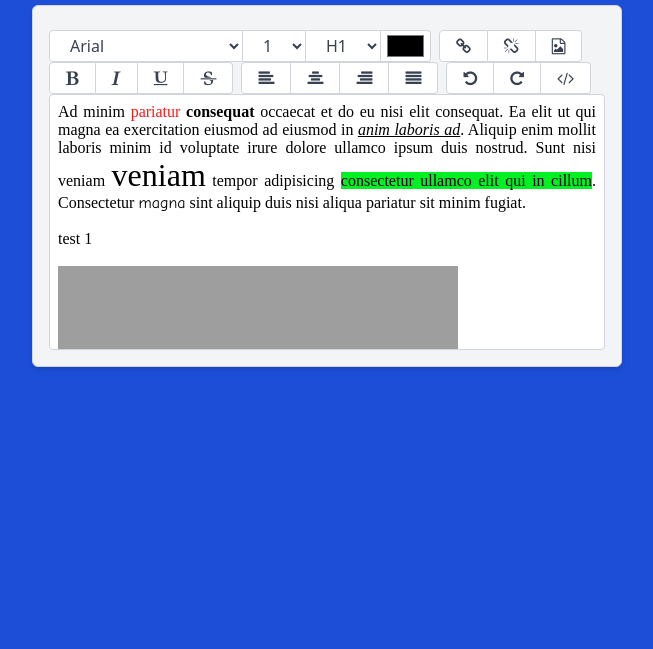
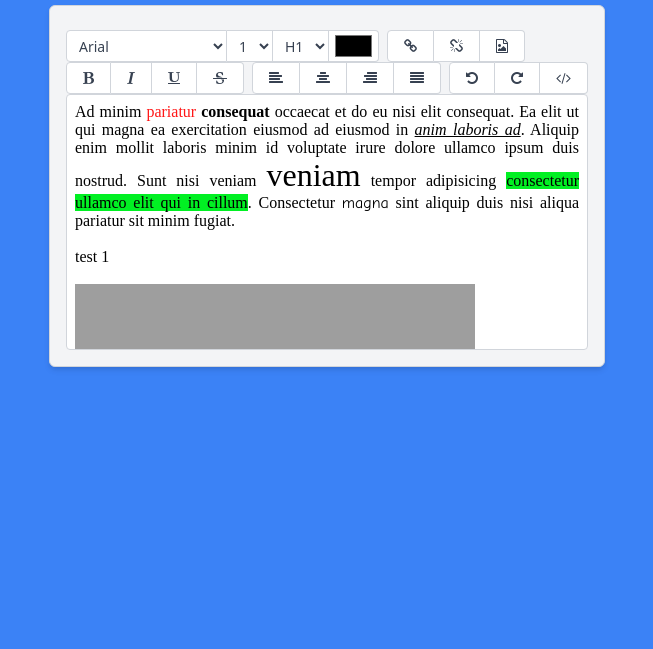
Before and after one commit to fmlimao/wysiwyg, a plain HTML site: page index.html in a window 1280 px wide. Shown: the part 151-800 px from the top of the page, without its empty margins (313-966 px from the left). Drawn offline with nearby package versions, Linux system fonts and the light colour scheme.

Commit message:
Melhorando layout

```diff
--- a/index.html
+++ b/index.html
@@ -10,19 +10,27 @@
     <title>WYSIWYG</title>
 </head>
 
-<body onload="enableEditMode();" class="bg-blue-700 py-16">
+<body onload="enableEditMode();" class="bg-blue-500 py-16">
 
     <h1 class="text-white text-center mb-8 text-6xl font-bold tracking-widest">WYSIWYG</h1>
 
-    <div class="bg-gray-100 border border-gray-300 mx-auto p-4 rounded-md shadow-md" style="width: 590px;">
+    <div class="bg-gray-100 border border-gray-300 mx-auto p-4 rounded-md shadow-md" style="width: 556px;">
 
         <div>
 
             <div class="mb-2 clearfix">
 
                 <div class="inline-flex float-left mr-2">
-                    <select class="bg-white hover:bg-gray-200 border border-gray-300 text-gray-700 px-4 h-8 rounded-l"
-                        onchange="execCmd('fontName', this.value)">
+                    <select class="
+                        bg-white
+                        hover:bg-gray-200
+                        border
+                        border-gray-300
+                        text-gray-700
+                        text-sm
+                        px-2
+                        h-8
+                        rounded-l" onchange="execCmd('fontName', this.value)">
                         <option value="Arial">Arial</option>
                         <option value="Comic Sans MS">Comic Sans MS</option>
                         <option value="Courier">Courier</option>
@@ -31,8 +39,16 @@
                         <option value="Times New Roman">Times New Roman</option>
                     </select>
 
-                    <select class="bg-white hover:bg-gray-200 border border-gray-300 border-l-0 text-gray-700 px-4 h-8"
-                        onchange="execCmd('fontSize', this.value)">
+                    <select class="
+                        bg-white
+                        hover:bg-gray-200
+                        border
+                        border-gray-300
+                        border-l-0
+                        text-gray-700
+                        text-sm
+                        px-2
+                        h-8" onchange="execCmd('fontSize', this.value)">
                         <option value="1">1</option>
                         <option value="2">2</option>
                         <option value="3">3</option>
@@ -42,8 +58,17 @@
                         <option value="7">7</option>
                     </select>
 
-                    <select class="bg-white hover:bg-gray-200 border border-gray-300 border-l-0 text-gray-700 px-4 h-8"
-                        onchange="execCmd('formatBlock', this.value)">
+                    <select class="
+                        bg-white
+                        hover:bg-gray-200
+                        border
+                        border-gray-300
+                        border-l-0
+                        border-l-0
+                        text-gray-700
+                        text-sm
+                        px-2
+                        h-8" onchange="execCmd('formatBlock', this.value)">
                         <option value="H1">H1</option>
                         <option value="H2">H2</option>
                         <option value="H3">H3</option>
@@ -52,25 +77,56 @@
                         <option value="H6">H6</option>
                     </select>
 
-                    <input type="color"
-                        class="bg-white hover:bg-gray-200 border border-gray-300 border-l-0 text-gray-700 px-1 h-8 rounded-r"
-                        onchange="execCmd('foreColor', this.value)">
+                    <input type="color" class="
+                        bg-white
+                        hover:bg-gray-200
+                        border
+                        border-gray-300
+                        border-l-0
+                        text-gray-700
+                        px-1
+                        h-8
+                        rounded-r" onchange="execCmd('foreColor', this.value)">
                 </div>
 
-                <div class="inline-flex float-left mr-2">
-                    <button class="bg-white hover:bg-gray-200 border border-gray-300 text-gray-700 px-4 h-8 rounded-l"
-                        onclick="execCmd('createLink', prompt('Enter a URL', 'http://'));">
+                <div class="inline-flex float-left">
+                    <button class="
+                        bg-white
+                        hover:bg-gray-200
+                        border
+                        border-gray-300
+                        text-gray-700
+                        text-sm
+                        px-4
+                        h-8
+                        rounded-l" onclick="execCmd('createLink', prompt('Enter a URL', 'http://'));">
                         <span class="fa fa-link"></span>
                     </button>
 
-                    <button class="bg-white hover:bg-gray-200 border border-gray-300 border-l-0 text-gray-700 px-4 h-8"
-                        onclick="execCmd('unlink');">
+                    <button class="
+                        bg-white
+                        hover:bg-gray-200
+                        border
+                        border-gray-300
+                        border-l-0
+                        text-gray-700
+                        text-sm
+                        px-4
+                        h-8" onclick="execCmd('unlink');">
                         <span class="fa fa-unlink"></span>
                     </button>
 
-                    <button
-                        class="bg-white hover:bg-gray-200 border border-gray-300 border-l-0 text-gray-700 px-4 h-8 rounded-r"
-                        onclick="execCmd('insertImage', prompt('Enter the image URL', ''));">
+                    <button class="
+                        bg-white
+                        hover:bg-gray-200
+                        border
+                        border-gray-300
+                        border-l-0
+                        text-gray-700
+                        text-sm
+                        px-4
+                        h-8
+                        rounded-r" onclick="execCmd('insertImage', prompt('Enter the image URL', ''));">
                         <span class="fa fa-file-image-o"></span>
                     </button>
                 </div>
@@ -80,65 +136,154 @@
             <div class="mb-2 clearfix">
 
                 <div class="inline-flex float-left mr-2">
-                    <button class="bg-white hover:bg-gray-200 border border-gray-300 text-gray-700 px-4 h-8 rounded-l"
-                        onclick="execCmd('bold');">
+                    <button class="
+                        bg-white
+                        hover:bg-gray-200
+                        border
+                        border-gray-300
+                        text-gray-700
+                        text-sm
+                        px-4
+                        h-8
+                        rounded-l" onclick="execCmd('bold');">
                         <span class="fa fa-bold"></span>
                     </button>
 
-                    <button class="bg-white hover:bg-gray-200 border border-gray-300 border-l-0 text-gray-700 px-4 h-8"
-                        onclick="execCmd('italic');">
+                    <button class="
+                        bg-white
+                        hover:bg-gray-200
+                        border
+                        border-gray-300
+                        border-l-0
+                        text-gray-700
+                        text-sm
+                        px-4
+                        h-8" onclick="execCmd('italic');">
                         <span class="fa fa-italic"></span>
                     </button>
 
-                    <button class="bg-white hover:bg-gray-200 border border-gray-300 border-l-0 text-gray-700 px-4 h-8"
-                        onclick="execCmd('underline');">
+                    <button class="
+                        bg-white
+                        hover:bg-gray-200
+                        border
+                        border-gray-300
+                        border-l-0
+                        text-gray-700
+                        text-sm
+                        px-4
+                        h-8" onclick="execCmd('underline');">
                         <span class="fa fa-underline"></span>
                     </button>
 
-                    <button
-                        class="bg-white hover:bg-gray-200 border border-gray-300 border-l-0 text-gray-700 px-4 h-8 rounded-r"
-                        onclick="execCmd('strikeThrough');">
+                    <button class="
+                        bg-white
+                        hover:bg-gray-200
+                        border
+                        border-gray-300
+                        border-l-0
+                        text-gray-700
+                        text-sm
+                        px-4
+                        h-8
+                        rounded-r" onclick="execCmd('strikeThrough');">
                         <span class="fa fa-strikethrough"></span>
                     </button>
 
                 </div>
 
                 <div class="inline-flex float-left mr-2">
-                    <button class="bg-white hover:bg-gray-200 border border-gray-300 text-gray-700 px-4 h-8 rounded-l"
-                        onclick="execCmd('justifyLeft');">
+                    <button class="
+                        bg-white
+                        hover:bg-gray-200
+                        border
+                        border-gray-300
+                        text-gray-700
+                        text-sm
+                        px-4
+                        h-8
+                        rounded-l" onclick="execCmd('justifyLeft');">
                         <span class="fa fa-align-left"></span>
                     </button>
 
-                    <button class="bg-white hover:bg-gray-200 border border-gray-300 border-l-0 text-gray-700 px-4 h-8"
-                        onclick="execCmd('justifyCenter');">
+                    <button class="
+                        bg-white
+                        hover:bg-gray-200
+                        border
+                        border-gray-300
+                        border-l-0
+                        text-gray-700
+                        text-sm
+                        px-4
+                        h-8" onclick="execCmd('justifyCenter');">
                         <span class="fa fa-align-center"></span>
                     </button>
 
-                    <button class="bg-white hover:bg-gray-200 border border-gray-300 border-l-0 text-gray-700 px-4 h-8"
-                        onclick="execCmd('justifyRight');">
+                    <button class="
+                        bg-white
+                        hover:bg-gray-200
+                        border
+                        border-gray-300
+                        border-l-0
+                        text-gray-700
+                        text-sm
+                        px-4
+                        h-8" onclick="execCmd('justifyRight');">
                         <span class="fa fa-align-right"></span>
                     </button>
 
-                    <button
-                        class="bg-white hover:bg-gray-200 border border-gray-300 border-l-0 text-gray-700 px-4 h-8 rounded-r"
-                        onclick="execCmd('justifyFull');">
+                    <button class="
+                        bg-white
+                        hover:bg-gray-200
+                        border
+                        border-gray-300
+                        border-l-0
+                        text-gray-700
+                        text-sm
+                        px-4
+                        h-8
+                        rounded-r" onclick="execCmd('justifyFull');">
                         <span class="fa fa-align-justify"></span>
                     </button>
                 </div>
 
-                <div class="inline-flex float-left mr-2">
-                    <button class="bg-white hover:bg-gray-200 border border-gray-300 text-gray-700 px-4 h-8 rounded-l"
-                        onclick="execCmd('undo');">
+                <div class="inline-flex float-left">
+                    <button class="
+                        bg-white
+                        hover:bg-gray-200
+                        border
+                        border-gray-300
+                        text-gray-700
+                        text-sm
+                        px-4
+                        h-8
+                        rounded-l" onclick="execCmd('undo');">
                         <span class="fa fa-undo"></span>
                     </button>
 
-                    <button class="bg-white hover:bg-gray-200 border border-gray-300 border-l-0 text-gray-700 px-4 h-8"
-                        onclick="execCmd('redo');">
+                    <button class="
+                        bg-white
+                        hover:bg-gray-200
+                        border
+                        border-gray-300
+                        border-l-0
+                        text-gray-700
+                        text-sm
+                        px-4
+                        h-8" onclick="execCmd('redo');">
                         <span class="fa fa-repeat"></span>
                     </button>
 
-                    <button class="bg-white hover:bg-gray-200 border border-gray-300 border-l-0 text-gray-700 px-4 h-8 rounded-r"
-                        onclick="toggleSource();">
+                    <button class="
+                        bg-white
+                        hover:bg-gray-200
+                        border
+                        border-gray-300
+                        border-l-0
+                        text-gray-700
+                        text-sm
+                        px-4
+                        h-8
+                        rounded-r" onclick="toggleSource();">
                         <span class="fa fa-code"></span>
                     </button>
                 </div>
```
